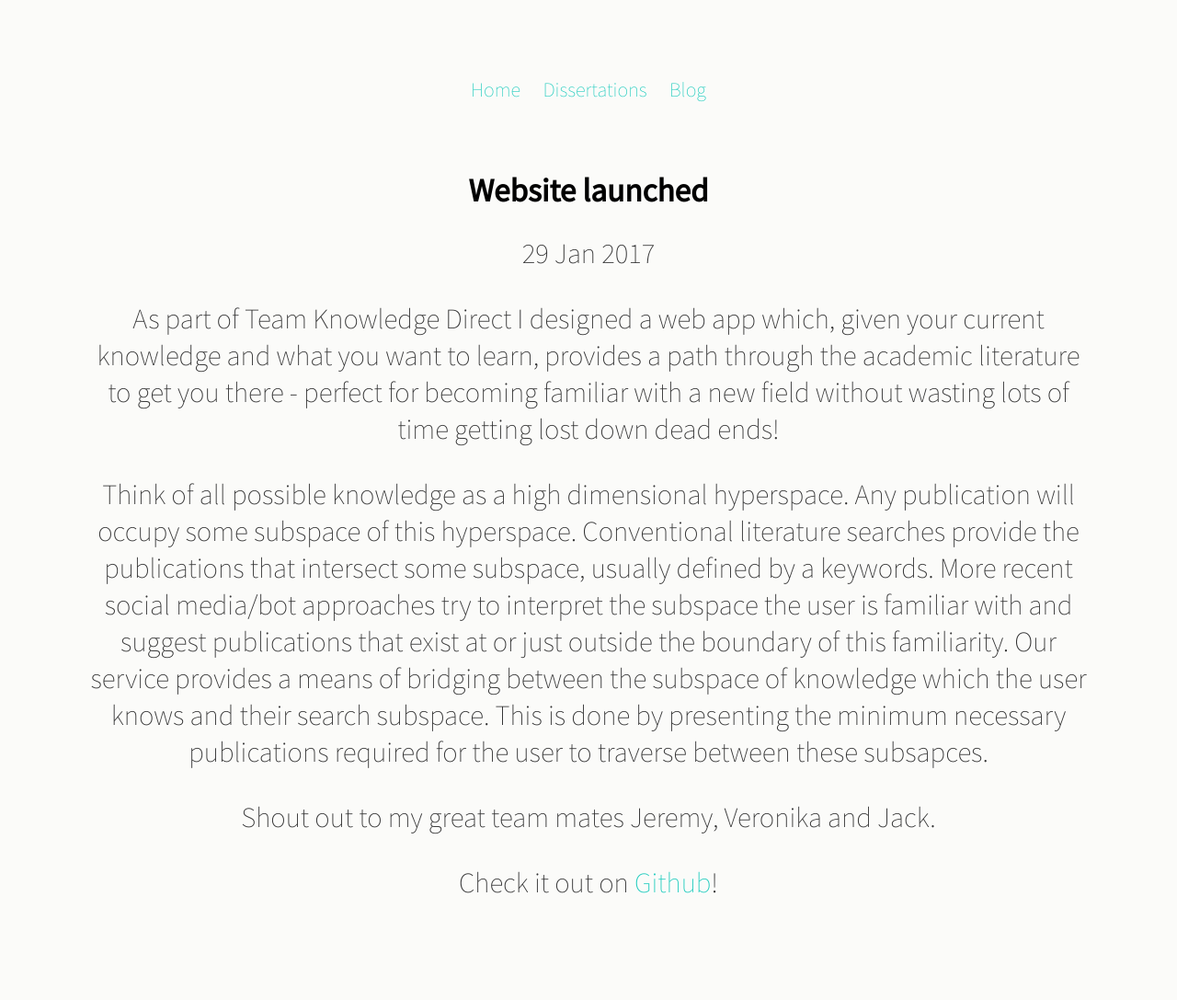
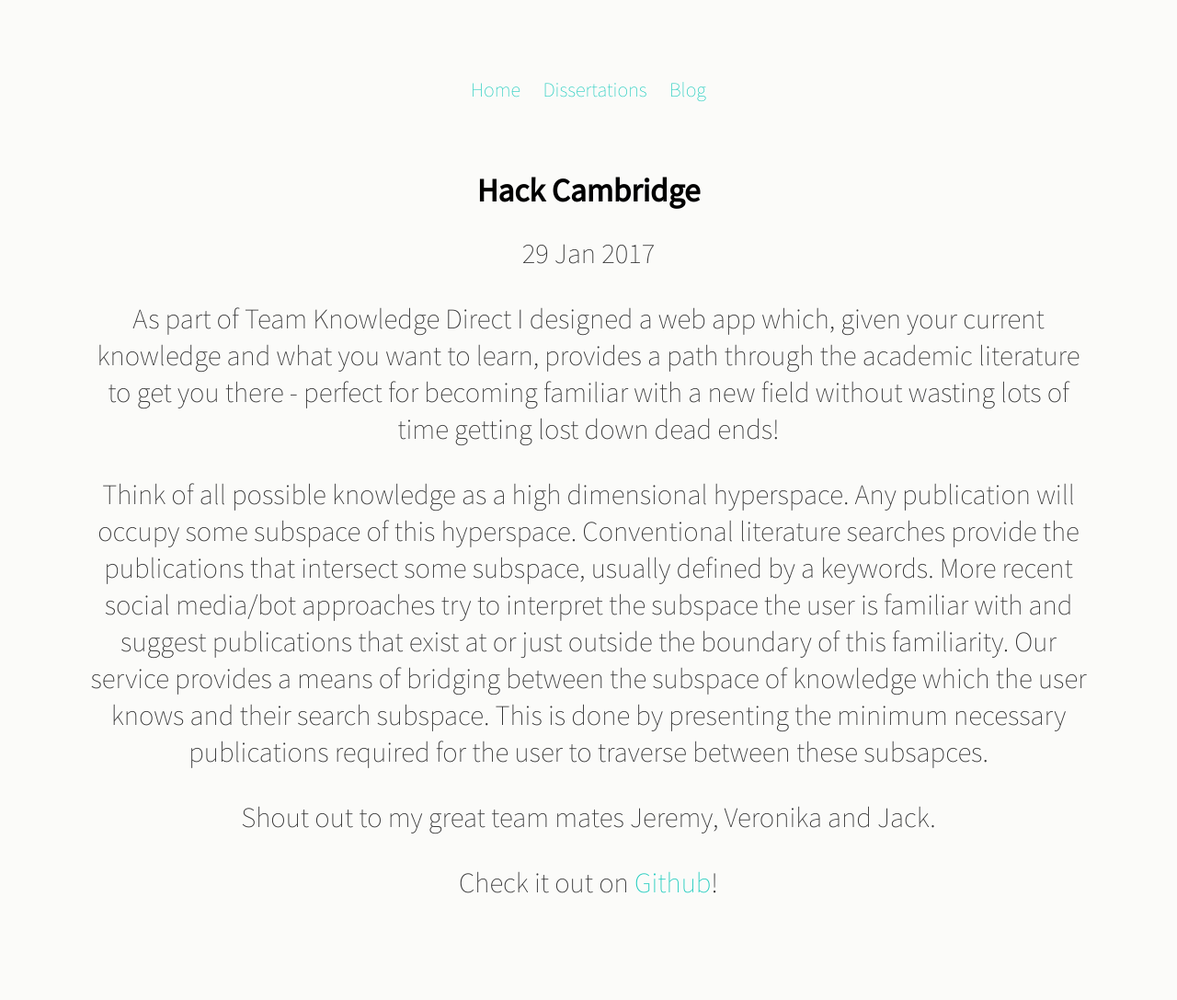
Before and after one commit to Stevinson/stevinson.github.io, a Jekyll site: the page built from _posts/2017-01-29-Hack-Cambridge.md, in a window 1280 px wide. Shown: the whole page at 92% size. Built offline with Jekyll 4.4.1, drawn with Linux system fonts in a browser that asks for light colours; comment, search, counter and statistics services are not loaded.

Commit message:
hack-cambridge-title-fix

```diff
--- a/_posts/2017-01-29-Hack-Cambridge.md
+++ b/_posts/2017-01-29-Hack-Cambridge.md
@@ -1,6 +1,6 @@
 ---
 layout: post
-title: "Website launched"
+title: "Hack Cambridge"
 date: 2017-01-29
 ---
 
```
